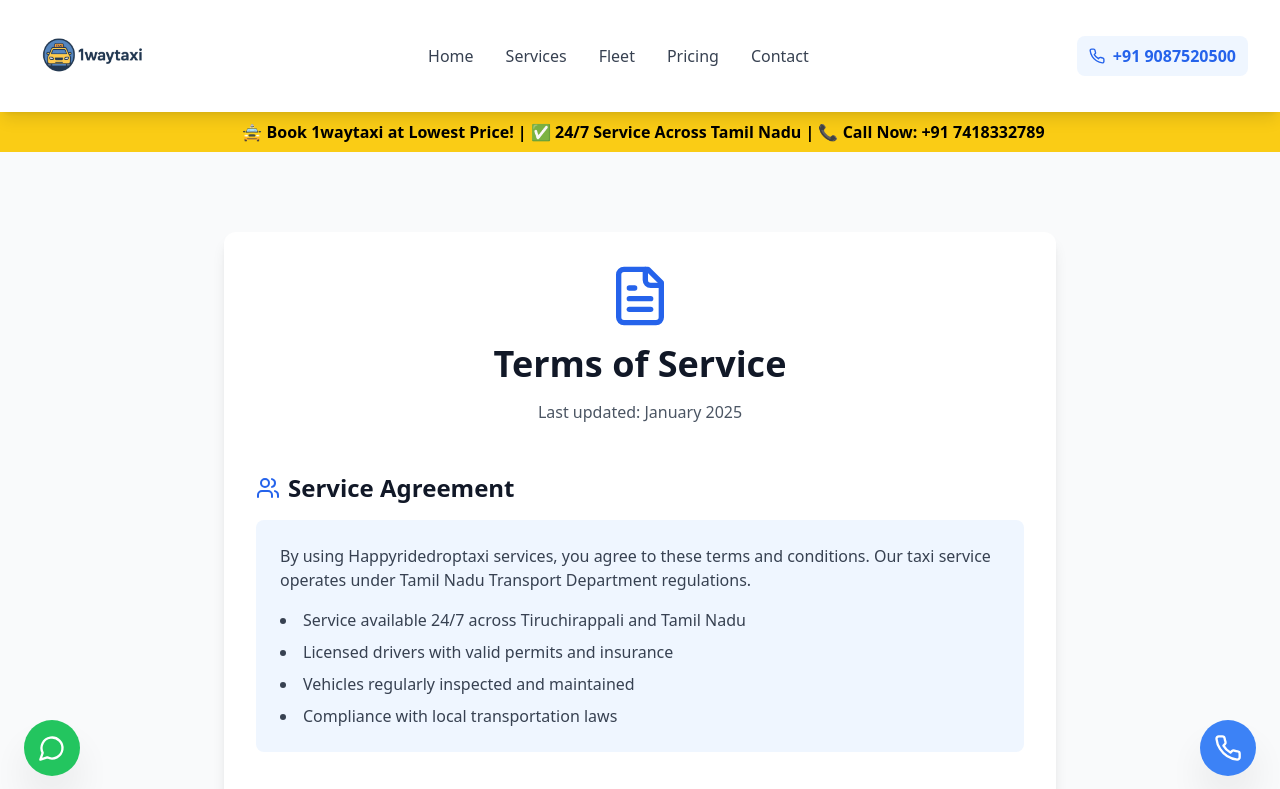
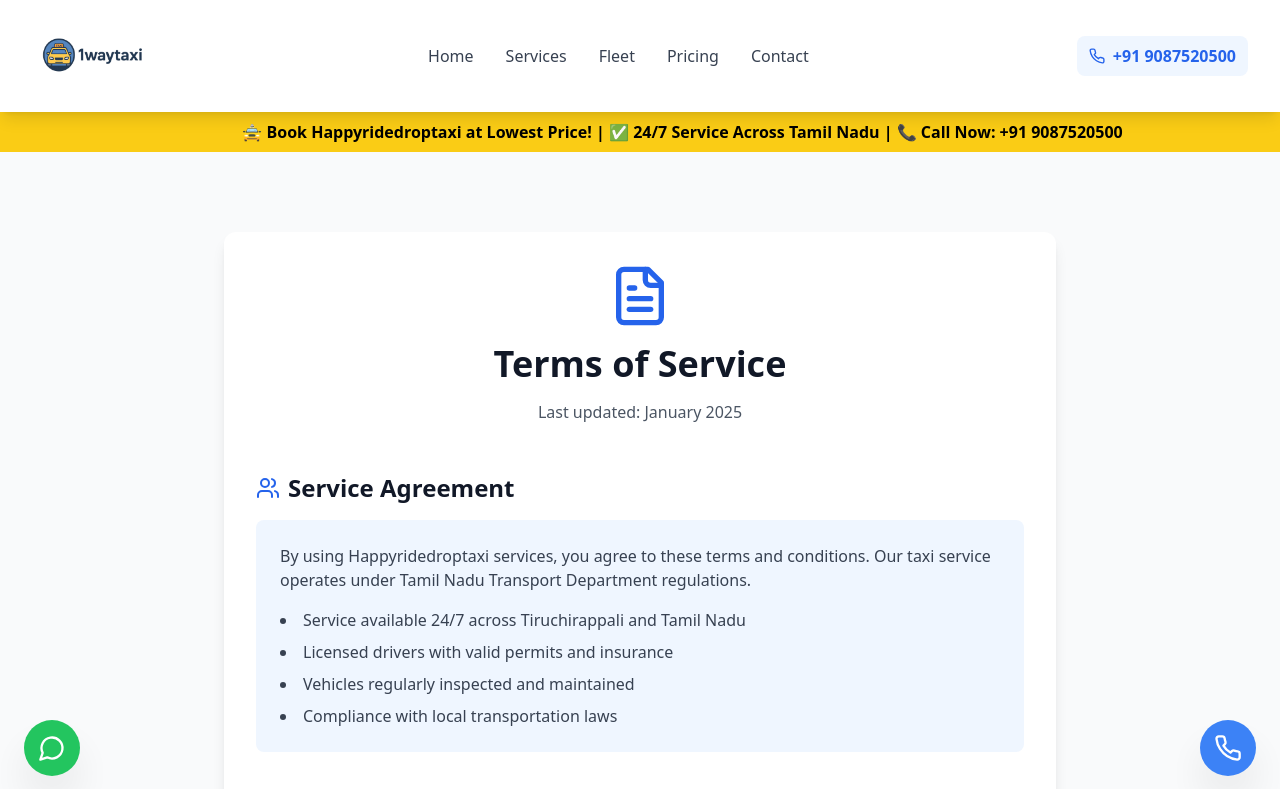
Before and after one commit to Gokulakrishnan-maker/happyridedroptaxi1, a React (Vite) app: page /terms-of-service in a window 1280 px wide. Shown: the top 789 px of the page. Built offline with nearby package versions, Linux system fonts and the light colour scheme.

Commit message:
Update AdBanner.jsx

```diff
--- a/src/components/AdBanner.jsx
+++ b/src/components/AdBanner.jsx
@@ -4,7 +4,7 @@ const AdBanner = () => {
   return (
     <div className="w-full bg-yellow-400 text-black font-semibold py-2 overflow-hidden relative">
       <div className="animate-marquee whitespace-nowrap">
-        🚖 Book 1waytaxi at Lowest Price! | ✅ 24/7 Service Across Tamil Nadu | 📞 Call Now: +91 7418332789
+        🚖 Book Happyridedroptaxi at Lowest Price! | ✅ 24/7 Service Across Tamil Nadu | 📞 Call Now: +91 9087520500
       </div>
     </div>
   );
```
